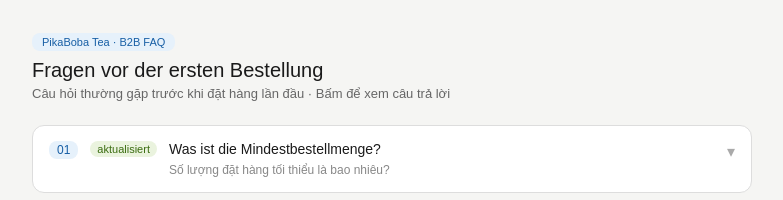
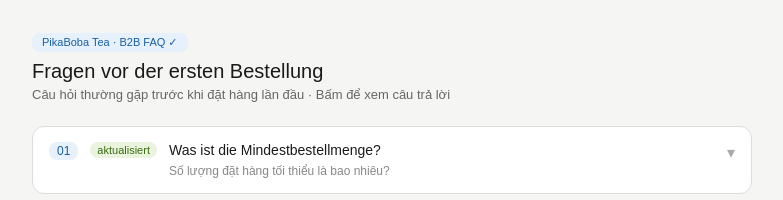
Before and after one commit to Roterfluss/Pikaboba-tools, a plain HTML site: page index.html in a window 1280 px wide. Shown: the top 200 px of the page, 248-1031 px from the left. Drawn offline with Linux system fonts and the light colour scheme.

Commit message:
check lan cuoi

```diff
--- a/index.html
+++ b/index.html
@@ -3,7 +3,7 @@
 <head>
 <meta charset="UTF-8">
 <meta name="viewport" content="width=device-width, initial-scale=1.0">
-<title>PikaBoba Tea · B2B FAQ ✓ </title>
+<title>PikaBoba Tea · B2B FAQ  </title>
 <style>
 * { box-sizing: border-box; margin: 0; padding: 0; }
 body { font-family: sans-serif; background: #f5f5f3; padding: 2rem 1rem; color: #1a1a1a; }
@@ -30,7 +30,7 @@ h1 { font-size: 20px; font-weight: 500; margin-bottom: 4px; }
 </head>
 <body>
 <div class="container">
-<span class="tag">PikaBoba Tea · B2B FAQ</span>
+<span class="tag">PikaBoba Tea · B2B FAQ ✓</span>
 <h1>Fragen vor der ersten Bestellung</h1>
 <p class="sub">Câu hỏi thường gặp trước khi đặt hàng lần đầu · Bấm để xem câu trả lời</p>
 <div id="faq-list"></div>
```
